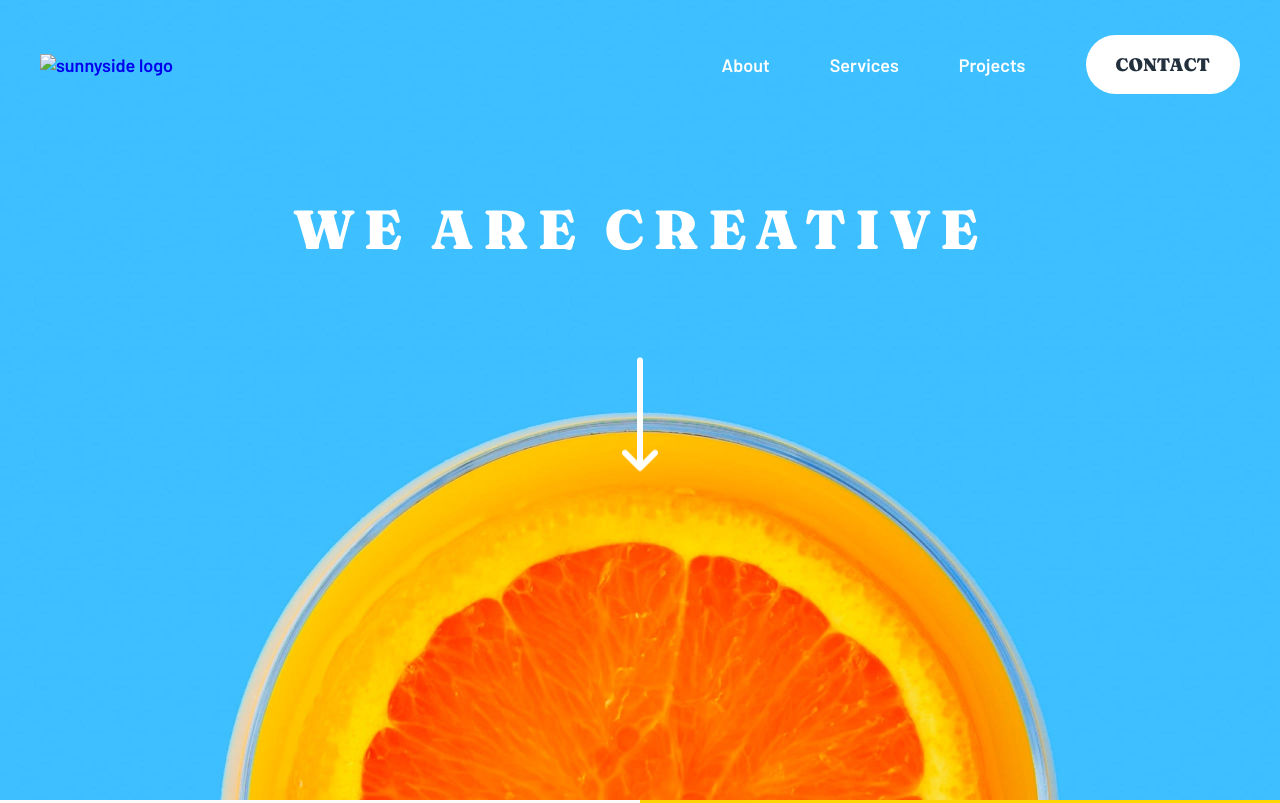
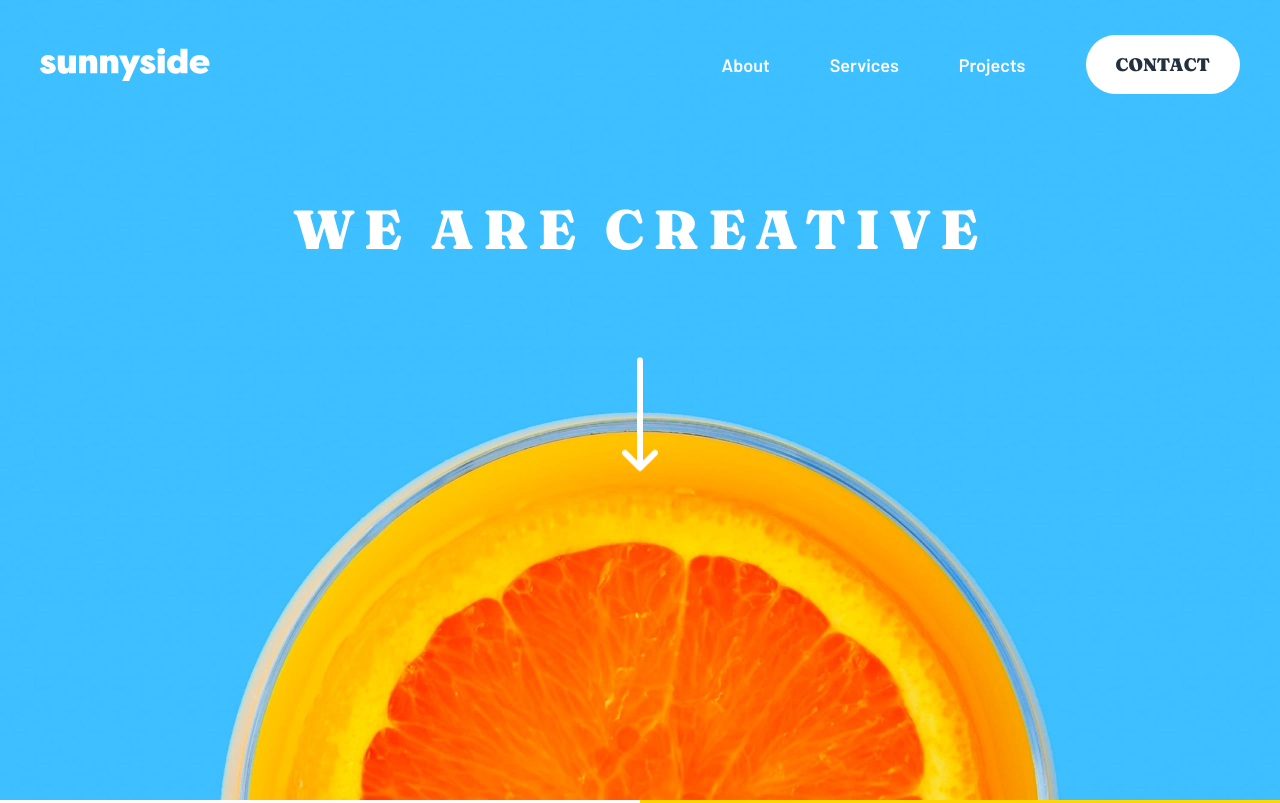
Before and after one commit to T4R0TARO/sunnySideLandingPage, a website: page index.html in a window 1280 px wide. Shown: the top 803 px of the page. Drawn offline with Linux system fonts and the light colour scheme; the site is published under a folder, as on GitHub Pages, so addresses that start at the root find nothing.

Commit message:
file path correction

```diff
--- a/index.html
+++ b/index.html
@@ -18,7 +18,7 @@
     <nav class="navbar">
 
       <a href="#" class="navbar__brand">
-        <img src="/images/logo.svg" alt="sunnyside logo">
+        <img src="./images/logo.svg" alt="sunnyside logo">
       </a>
 
       <ul class="navbar__nav ">
```
